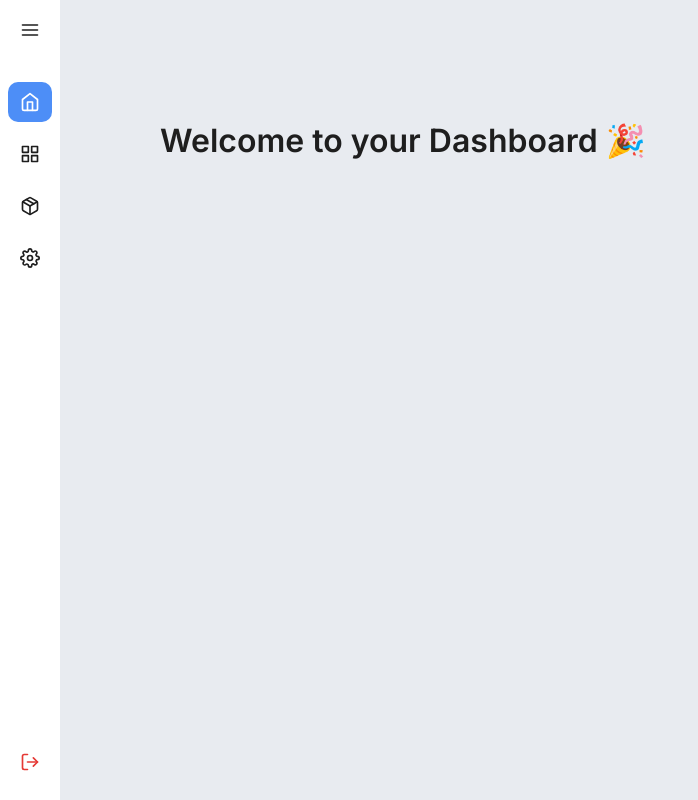
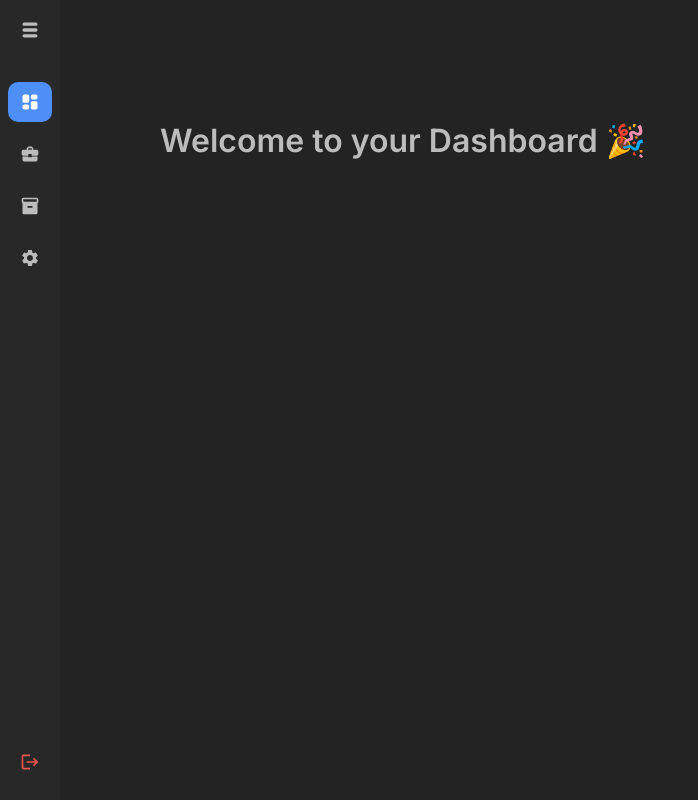
Before and after one commit to Adarsh-S-Nair/invy, a React (Create React App) app: page /dashboard in a window 1280 px wide. Shown: the whole page, without its empty margins (0-698 px from the left). Built offline with nearby package versions, Linux system fonts and the light colour scheme; no server answers.

Commit message:
change up the colors

```diff
--- a/src/App.js
+++ b/src/App.js
@@ -7,7 +7,7 @@ import './styles/globals.css'
 import { useEffect, useState } from 'react'
 
 function App() {
-  const [theme, setTheme] = useState('light')
+  const [theme, setTheme] = useState('dark')
 
   useEffect(() => {
     document.documentElement.setAttribute('data-theme', theme)
--- a/src/components/AuthForm.css
+++ b/src/components/AuthForm.css
@@ -86,7 +86,7 @@
 
   .form-box button.disabled {
     background-color: var(--color-disabled);
-    color: white;
+    color: var( --color-text);
     cursor: default;
     box-shadow: none;
   }
--- a/src/components/Sidebar.js
+++ b/src/components/Sidebar.js
@@ -1,15 +1,10 @@
 import { useState } from 'react'
 import { useNavigate, useLocation } from 'react-router-dom'
 import { supabase } from '../supabaseClient'
-import {
-  FiUser,
-  FiMenu,
-  FiHome,
-  FiGrid,
-  FiPackage,
-  FiSettings,
-  FiLogOut,
-} from 'react-icons/fi'
+import { FaUser } from "react-icons/fa"
+import { TiThMenu } from "react-icons/ti"
+import { TbLayoutDashboardFilled } from "react-icons/tb"
+import { MdBusinessCenter, MdInventory, MdSettings, MdLogout } from "react-icons/md"
 import './Sidebar.css'
 
 export default function Sidebar() {
@@ -18,10 +13,10 @@ export default function Sidebar() {
   const location = useLocation()
 
   const navItems = [
-    { icon: <FiHome size={20} />, label: 'Dashboard', path: '/dashboard' },
-    { icon: <FiGrid size={20} />, label: 'Business', path: '/business' },
-    { icon: <FiPackage size={20} />, label: 'Inventory', path: '/inventory' },
-    { icon: <FiSettings size={20} />, label: 'Settings', path: '/settings' },
+    { icon: <TbLayoutDashboardFilled size={20} />, label: 'Dashboard', path: '/dashboard' },
+    { icon: <MdBusinessCenter size={20} />, label: 'Business', path: '/business' },
+    { icon: <MdInventory size={20} />, label: 'Inventory', path: '/inventory' },
+    { icon: <MdSettings size={20} />, label: 'Settings', path: '/settings' },
   ]
 
   const handleLogout = async () => {
@@ -35,12 +30,12 @@ export default function Sidebar() {
       {isOpen && (
         <div className="sidebar-user">
             <div className="user-avatar">
-            <FiUser size={20} />
+            <FaUser size={20} />
             </div>
         </div>
         )}
         <button className="toggle-btn" onClick={() => setIsOpen(!isOpen)}>
-            <FiMenu size={20} />
+            <TiThMenu size={20} />
         </button>
       </div>
 
@@ -61,7 +56,7 @@ export default function Sidebar() {
 
       <div className="sidebar-footer">
         <div className="sidebar-link logout" onClick={handleLogout}>
-          <FiLogOut size={20} />
+          <MdLogout size={20} />
           {isOpen && <span>Log Out</span>}
         </div>
       </div>
--- a/src/styles/themes.css
+++ b/src/styles/themes.css
@@ -1,7 +1,7 @@
 /* src/styles/themes.css */
 :root {
-    --color-bg: #e8ebf0;         /* softer off-white */
-    --color-text: #1e1e1e;
+    --color-bg: #f6f8fa;         /* softer off-white */
+    --color-text: #4d4d4d;
     --color-primary: #4d8ef7;    /* modern light blue */
     --color-card: #ffffff;
     --color-muted: #f0f2f5;
@@ -11,12 +11,12 @@
   }
 
   [data-theme="dark"] {
-    --color-bg: #2c2c2c;         /* true grayish dark */
-    --color-text: #f2f2f2;
+    --color-bg: #232323;         /* true grayish dark */
+    --color-text: #bcbcbc;
     --color-primary: #4d8ef7;
-    --color-card: #373737;
-    --color-muted: #444;
+    --color-card: #282828;
+    --color-muted: #303030;
     --color-shadow: rgba(0, 0, 0, 0.2);
     --color-error: #ef5350;
-    --color-disabled: #555555;
+    --color-disabled: #3f3f3f;
   }
```
